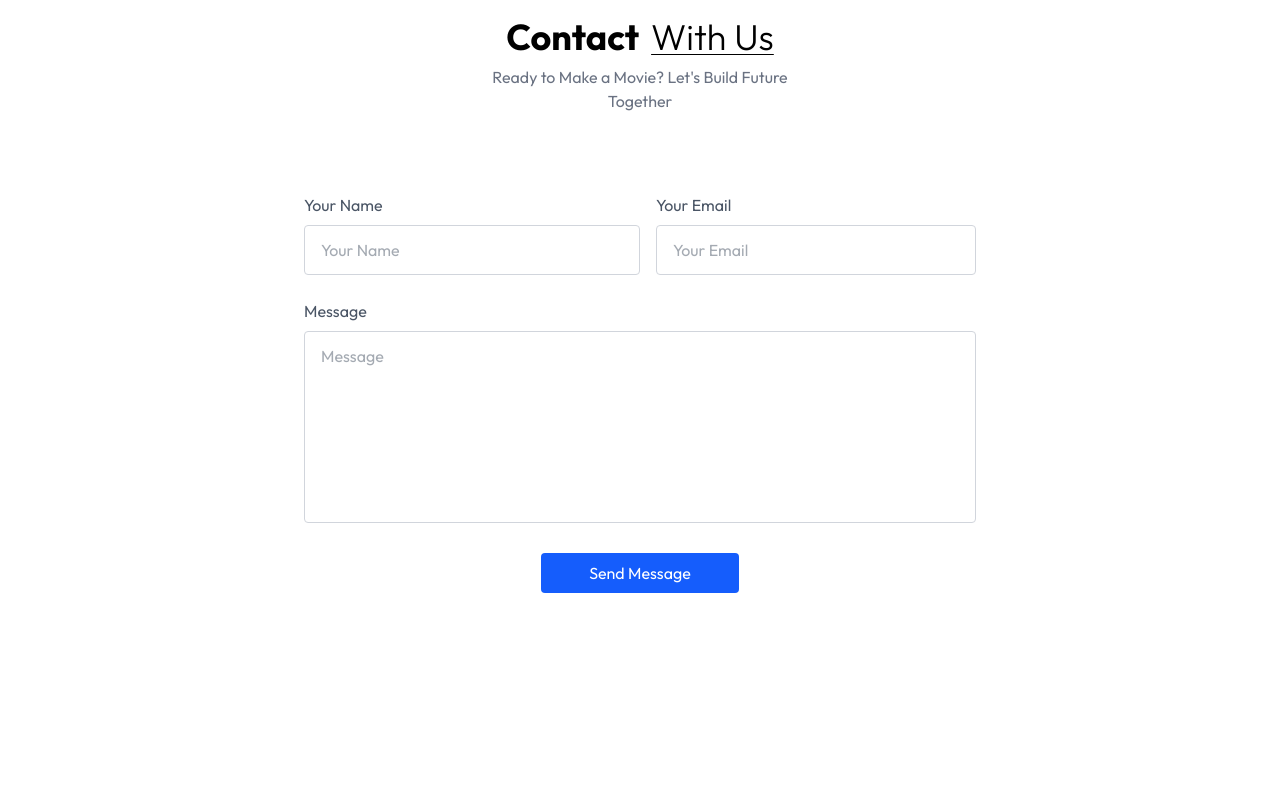
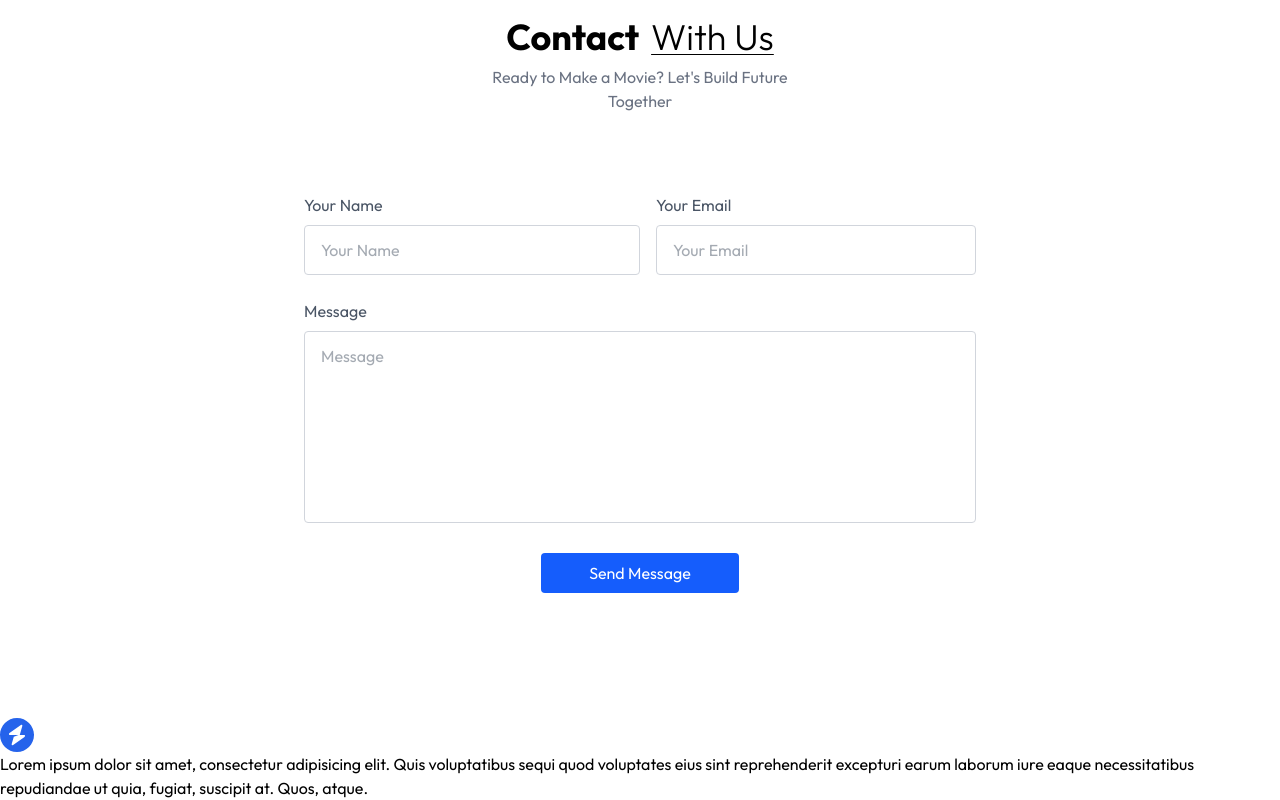
Before and after one commit to brauliomac/real-state-site, a React app in the folder real-state/: page / in a window 1280 px wide. Shown: the part 3585-4385 px from the top of the page. Before the commit the page ends 4298 px from the top, so only its background shows below. Built offline with nearby package versions, Linux system fonts and the light colour scheme; the HTML template or start-up script is replaced by a standard one.

Commit message:
footer component created

```diff
--- a/real-state/src/App.jsx
+++ b/real-state/src/App.jsx
@@ -5,6 +5,7 @@ import Projects from "./components/Projects";
 import Testimonials from "./components/Testimonials";
 import Contact from "./components/Contact";
 import { ToastContainer } from 'react-toastify';
+import Footer from "./components/Footer";
 
 const App = () => {
   return (
@@ -15,6 +16,7 @@ const App = () => {
       <Projects />
       <Testimonials />
       <Contact />
+      <Footer />
     </div>
   )
 }
--- /dev/null
+++ b/real-state/src/components/Footer.jsx
@@ -0,0 +1,28 @@
+import React from 'react'
+import { assets } from '../assets/assets'
+
+const Footer = () => {
+  return (
+    <div>
+      <div>
+        <div>
+            <img src={ assets.logo_dark } alt="" />
+            <p> Lorem ipsum dolor sit amet, consectetur adipisicing elit.
+                Quis voluptatibus sequi quod voluptates eius sint
+                reprehenderit excepturi earum laborum iure eaque
+                necessitatibus repudiandae ut quia, fugiat, suscipit at.
+                Quos, atque.
+            </p>
+        </div>
+        <div></div>
+        <div></div>
+      </div>
+
+      <div>
+
+      </div>
+    </div>
+  )
+}
+
+export default Footer
```
